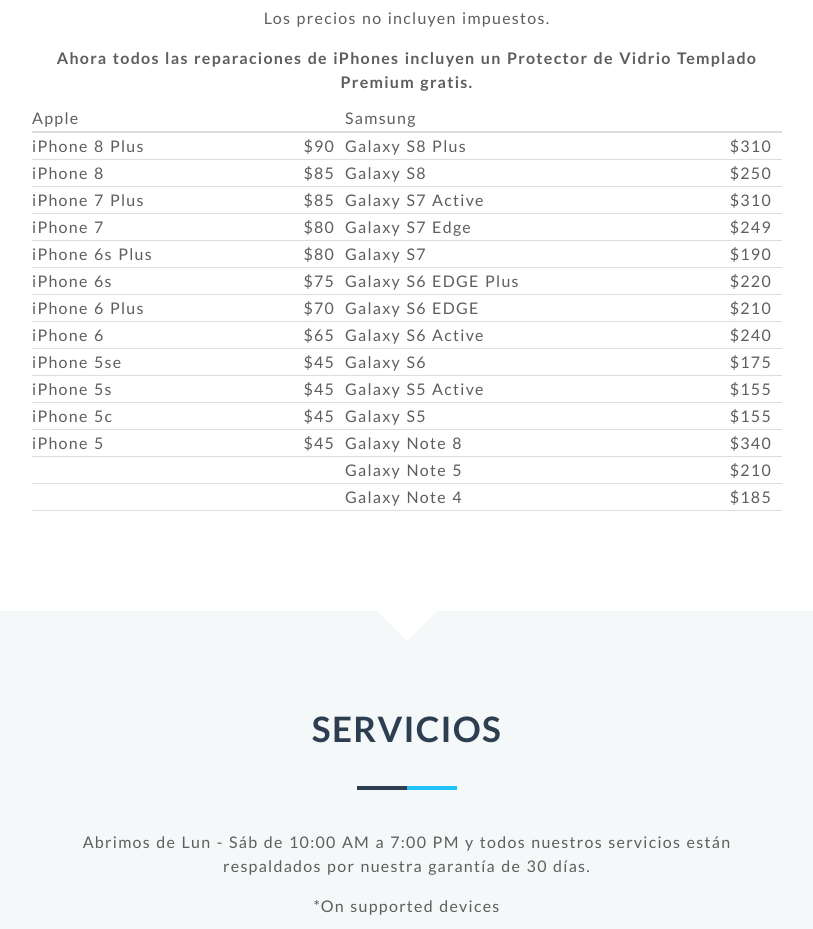
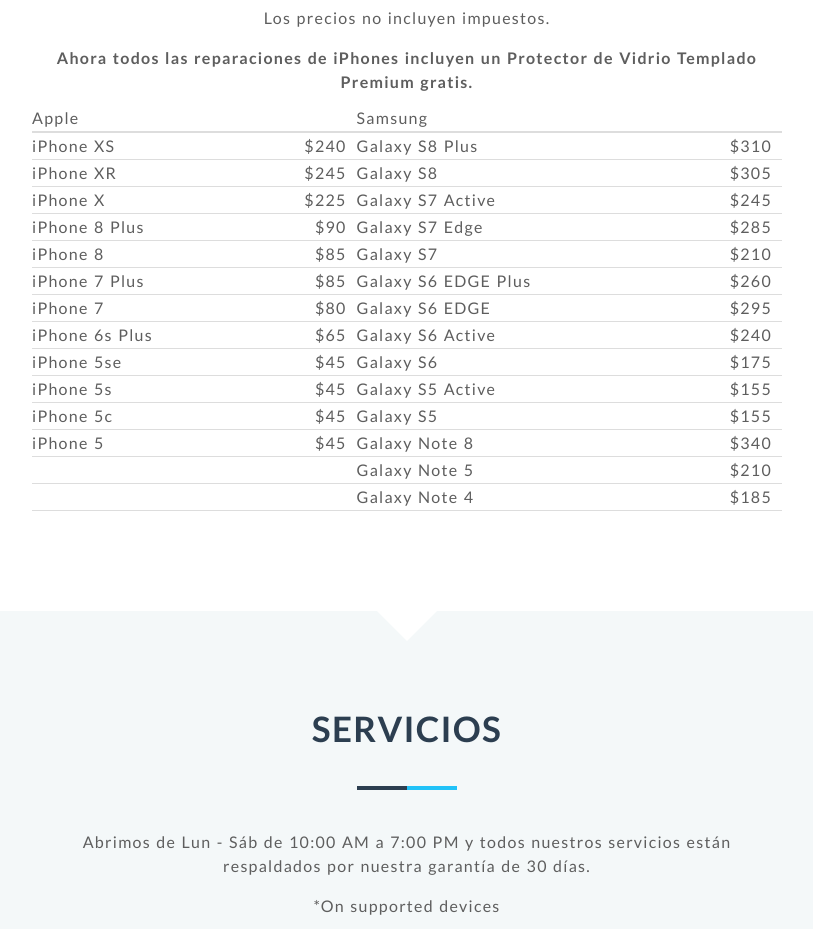
Before and after one commit to jdmr/mymdr, a Nuxt app: page /es in a window 1280 px wide. Shown: the part 1820-2749 px from the top of the page, without its empty margins (233-1046 px from the left). Built offline with nearby package versions, Linux system fonts and the light colour scheme.

Commit message:
Update es.vue

```diff
--- a/pages/es.vue
+++ b/pages/es.vue
@@ -219,49 +219,49 @@
               </thead>
               <tbody>
                 <tr>
-                  <td>iPhone 8 Plus</td>
-                  <td class="price">$90</td>
+                  <td>iPhone XS </td>
+                  <td class="price">$240</td>
                   <td>Galaxy S8 Plus</td>
                   <td class="price">$310</td>
                 </tr>
                 <tr>
-                  <td>iPhone 8</td>
+                  <td>iPhone XR</td>
+                  <td class="price">$245</td>
+                  <td>Galaxy S8</td>
+                  <td class="price">$305</td>
+                </tr>
+                <tr>
+                  <td>iPhone X </td>
+                  <td class="price">$225</td>
+                  <td>Galaxy S7 Active</td>
+                  <td class="price">$245</td>
+                </tr>
+                <tr>
+                  <td>iPhone 8 Plus</td>
+                  <td class="price">$90</td>
+                  <td>Galaxy S7 Edge</td>
+                  <td class="price">$285</td>
+                </tr>
+                <tr>
+                  <td>iPhone 8 </td>
                   <td class="price">$85</td>
-                  <td>Galaxy S8</td>
-                  <td class="price">$250</td>
+                  <td>Galaxy S7</td>
+                  <td class="price">$210</td>
                 </tr>
                 <tr>
                   <td>iPhone 7 Plus</td>
                   <td class="price">$85</td>
-                  <td>Galaxy S7 Active</td>
-                  <td class="price">$310</td>
+                  <td>Galaxy S6 EDGE Plus</td>
+                  <td class="price">$260</td>
                 </tr>
                 <tr>
-                  <td>iPhone 7</td>
+                  <td>iPhone 7 </td>
                   <td class="price">$80</td>
-                  <td>Galaxy S7 Edge</td>
-                  <td class="price">$249</td>
+                  <td>Galaxy S6 EDGE</td>
+                  <td class="price">$295</td>
                 </tr>
                 <tr>
                   <td>iPhone 6s Plus</td>
-                  <td class="price">$80</td>
-                  <td>Galaxy S7</td>
-                  <td class="price">$190</td>
-                </tr>
-                <tr>
-                  <td>iPhone 6s</td>
-                  <td class="price">$75</td>
-                  <td>Galaxy S6 EDGE Plus</td>
-                  <td class="price">$220</td>
-                </tr>
-                <tr>
-                  <td>iPhone 6 Plus</td>
-                  <td class="price">$70</td>
-                  <td>Galaxy S6 EDGE</td>
-                  <td class="price">$210</td>
-                </tr>
-                <tr>
-                  <td>iPhone 6</td>
                   <td class="price">$65</td>
                   <td>Galaxy S6 Active</td>
                   <td class="price">$240</td>
```
